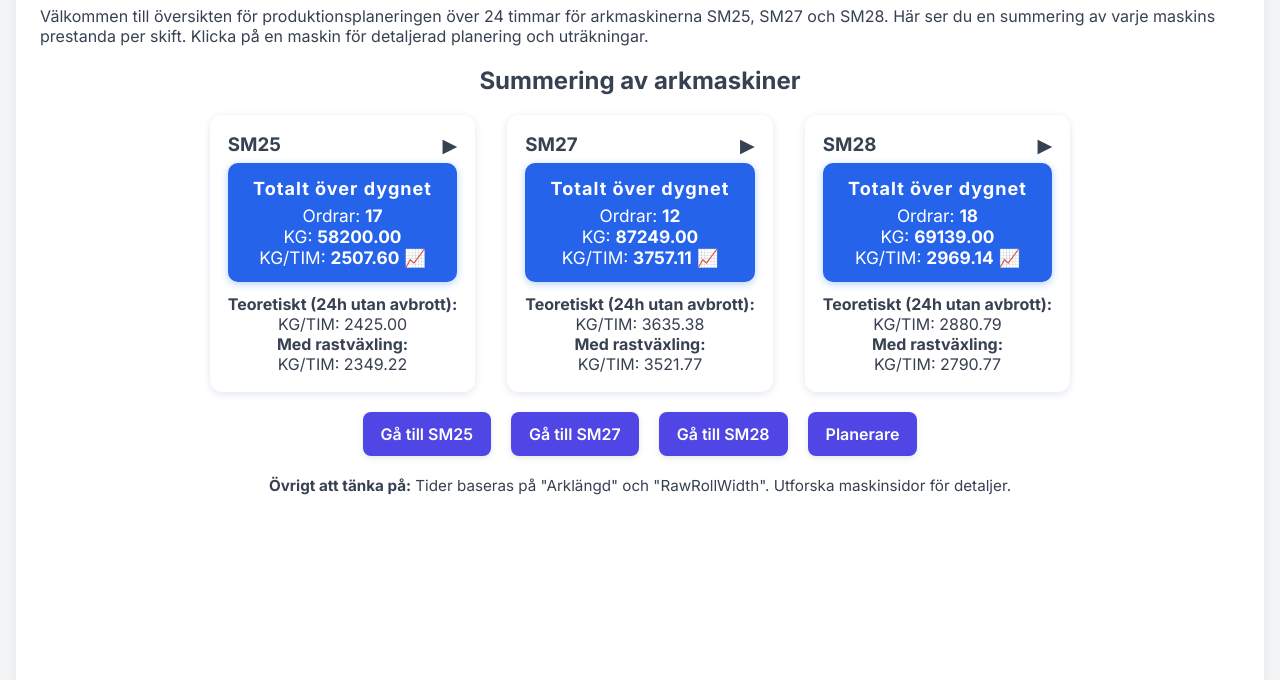
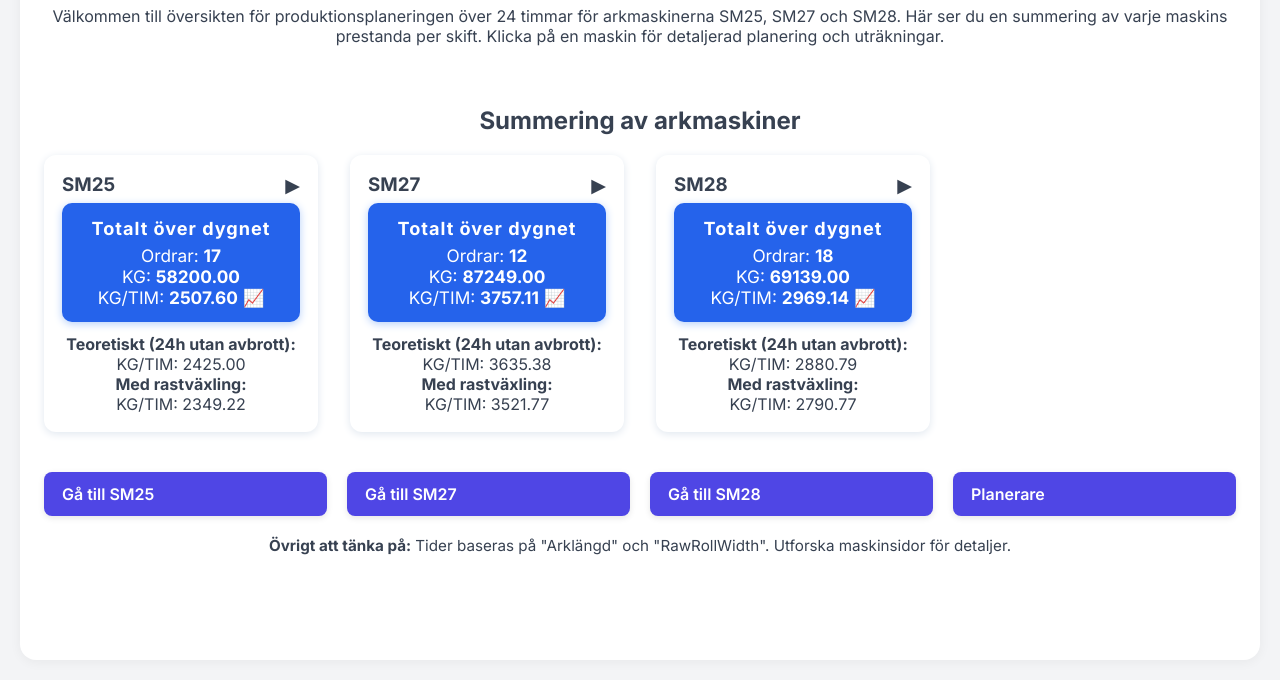
Before and after one commit to Lurpassarn/Prodbekr-k, a website: page index.html in a window 1280 px wide. Shown: the part 120-800 px from the top of the page. Drawn offline with Linux system fonts and the light colour scheme.

Commit message:
Redesign layout for modern responsive look

```diff
--- a/index.html
+++ b/index.html
@@ -9,23 +9,25 @@
 </head>
 <body>
     <div class="main-hub">
-        <header>
+        <header class="main-header">
             <h1>Produktionsöversikt - 24-timmars cykel</h1>
             <p>Välkommen till översikten för produktionsplaneringen över 24 timmar för arkmaskinerna SM25, SM27 och SM28. Här ser du en summering av varje maskins prestanda per skift. Klicka på en maskin för detaljerad planering och uträkningar.</p>
         </header>
-        <div class="summary-container">
+        <main class="main-content">
+            <section class="summary-container">
                 <h2>Summering av arkmaskiner</h2>
                 <div class="summary-box" id="machineSummaries"></div>
-        </div>
-        <div class="nav-buttons">
+            </section>
+            <nav class="nav-buttons">
                 <a href="SM25.html" class="nav-button">Gå till SM25</a>
                 <a href="SM27.html" class="nav-button">Gå till SM27</a>
                 <a href="SM28.html" class="nav-button">Gå till SM28</a>
                 <a href="planner.html" class="nav-button">Planerare</a>
-        </div>
-        <div class="guidance">
+            </nav>
+        </main>
+        <footer class="guidance">
             <p><strong>Övrigt att tänka på:</strong> Tider baseras på "Arklängd" och "RawRollWidth". Utforska maskinsidor för detaljer.</p>
-        </div>
+        </footer>
     </div>
     <script src="production.js"></script>
     <script>
--- a/style.css
+++ b/style.css
@@ -1,8 +1,23 @@
 /* --- Bas --- */
+:root {
+  --primary: #4f46e5;
+  --secondary: #2563eb;
+  --bg: #f3f4f6;
+  --text: #374151;
+}
+
+* {
+  box-sizing: border-box;
+}
+
 body {
-  background: #f3f4f6;
-  color: #374151;
+  background: var(--bg);
+  color: var(--text);
   font-family: 'Inter', 'Roboto', Arial, sans-serif;
+  min-height: 100vh;
+  display: flex;
+  flex-direction: column;
+  padding: 20px;
 }
 html, body {
   height: 100%;
@@ -15,9 +30,10 @@ html, body {
   background: #ffffff;
   border-radius: 16px;
   box-shadow: 0 2px 12px rgba(0,0,0,0.05);
-  margin: 20px auto;
+  margin: 0;
   padding: 24px;
-  max-width: 1200px;
+  max-width: none;
+  width: 100%;
   height: 100%;
   overflow: auto;
 }
@@ -30,7 +46,7 @@ html, body {
 }
 .sm25-sidebar {
   width: 240px;
-  background: #2563eb;
+  background: var(--secondary);
   color: #fff;
   display: flex;
   flex-direction: column;
@@ -58,7 +74,7 @@ html, body {
 
 .sm25-machine-info {
   margin-top: 24px;
-  background: #2563eb;
+  background: var(--secondary);
   border-radius: 8px;
   padding: 10px 14px;
   font-size: 1em;
@@ -83,7 +99,7 @@ html, body {
   padding: 24px 18px 12px 18px;
   margin-bottom: 0;
 }
-.sm25-header h1 { color: #2563eb; font-size: 1.7em; margin: 0 0 8px 0; }
+.sm25-header h1 { color: var(--secondary); font-size: 1.7em; margin: 0 0 8px 0; }
 .sm25-sub { color: #234; font-size: 1em; margin: 0; }
 
 /* --- Shift Bar --- */
@@ -150,9 +166,9 @@ html, body {
   gap: 6px;
 }
 .order-card-header { display: flex; align-items: center; gap: 8px; margin-bottom: 4px; }
-.order-icon { font-size: 1.1em; color: #2563eb; }
+.order-icon { font-size: 1.1em; color: var(--secondary); }
 .order-card-row { display: flex; justify-content: space-between; font-size: 1em; }
-.order-label { color: #2563eb; font-weight: 600; margin-right: 6px; }
+.order-label { color: var(--secondary); font-weight: 600; margin-right: 6px; }
 
 /* --- Steg-för-steg-kort --- */
 .calc-steps, .calc-steps-horizontal {
@@ -183,13 +199,13 @@ html, body {
   align-items: center;
   justify-content: space-between;
   font-size: 1em;
-  color: #2563eb;
+  color: var(--secondary);
   margin-bottom: 6px;
 }
 .calc-step-title {
   font-size: 1em;
   font-weight: 700;
-  color: #2563eb;
+  color: var(--secondary);
 }
 .calc-step-arrow, .calc-step-arrow-big {
   font-size: 1em;
@@ -219,7 +235,7 @@ html, body {
 /* --- Buttons --- */
 button, .shift-btn {
   padding: 10px 16px;
-  background: #4f46e5;
+  background: var(--primary);
   color: #fff;
   border: none;
   border-radius: 8px;
@@ -272,24 +288,46 @@ button:hover, .shift-btn:hover { background: #4338ca; }
   box-shadow: 0 2px 8px #1e40af33;
   transition: background 0.2s;
 }
-.machine-btn:hover { background: #2563eb; }
+.machine-btn:hover { background: var(--secondary); }
 
 /* --- Index summary and navigation --- */
 .summary-container { text-align: center; margin-top: 20px; }
 .summary-box { margin-top:20px; }
-.summary-row { display:flex; gap:32px; justify-content:center; flex-wrap:wrap; }
+.summary-row {
+  display: grid;
+  gap: 32px;
+  grid-template-columns: repeat(auto-fill, minmax(240px, 1fr));
+  justify-content: center;
+}
 .summary-item { background:#fff; border-radius:12px; box-shadow:0 2px 8px #e0e7ef; padding:18px; cursor:pointer; transition:box-shadow .2s; min-width:220px; }
 .summary-item:hover { box-shadow:0 4px 16px #b6d0fa; }
 .summary-item.active { box-shadow:0 4px 18px #b6d0fa; }
 .summary-item.active .arrow { transform:rotate(90deg); }
-.summary-total-dygn { background:#2563eb; color:#fff; border-radius:10px; padding:14px 18px; margin-bottom:12px; box-shadow:0 2px 8px #b6d0fa; }
+.summary-total-dygn { background:var(--secondary); color:#fff; border-radius:10px; padding:14px 18px; margin-bottom:12px; box-shadow:0 2px 8px #b6d0fa; }
 .summary-main { font-size:1em; }
 .summary-shifts { display:none; margin-top:12px; }
 .shift-summary-mini { background:#f1f5fa; border-radius:8px; padding:6px 10px; margin-top:6px; font-size:0.95em; }
 
-.nav-buttons { display:flex; justify-content:center; gap:20px; margin-top:20px; flex-wrap:wrap; }
-.nav-button { background:#4f46e5; color:#fff; padding:12px 18px; text-decoration:none; border-radius:8px; box-shadow:0 2px 6px rgba(0,0,0,0.1); font-weight:600; transition:background .2s; }
+.nav-buttons {
+  display: grid;
+  grid-template-columns: repeat(auto-fit, minmax(160px, 1fr));
+  gap: 20px;
+  margin-top: 20px;
+}
+.nav-button { background:var(--primary); color:#fff; padding:12px 18px; text-decoration:none; border-radius:8px; box-shadow:0 2px 6px rgba(0,0,0,0.1); font-weight:600; transition:background .2s; }
 .nav-button:hover { background:#4338ca; }
+
+/* Index layout */
+.main-header {
+  text-align: center;
+  margin-bottom: 20px;
+}
+
+.main-content {
+  display: flex;
+  flex-direction: column;
+  gap: 20px;
+}
 
 /* Extra info text */
 .guidance {
@@ -308,7 +346,7 @@ button:hover, .shift-btn:hover { background: #4338ca; }
 .shift-toggle { position:relative; font-weight:600; letter-spacing:0.5px; box-shadow:0 2px 8px #e0e7ef, 0 0 0 2px #3b82f6 inset; }
 .shift-toggle .shift-arrow { font-size:1em; margin-right:6px; transition:transform 0.2s; }
 .shift-toggle.active-shift .shift-arrow { transform:rotate(90deg); }
-.shift-toggle::after { content:'Klicka för att visa'; display:block; font-size:0.85em; color:#2563eb; margin-top:2px; font-weight:400; letter-spacing:0; }
+.shift-toggle::after { content:'Klicka för att visa'; display:block; font-size:0.85em; color:var(--secondary); margin-top:2px; font-weight:400; letter-spacing:0; }
 .shift-wrapper { background:#f4f7fb; border-radius:12px; box-shadow:0 2px 8px rgba(0,0,0,0.05); margin-bottom:32px; padding:24px; }
 .shift-summary { background:#e0e7ef; border-radius:8px; margin:0 0 18px 0; padding:16px 20px; font-size:1.08em; }
 .orders-grid { display:grid; grid-template-columns:repeat(auto-fit, minmax(260px,1fr)); gap:18px; margin-top:18px; }
```
Lines whose indentation alone changed are shown as unchanged.
